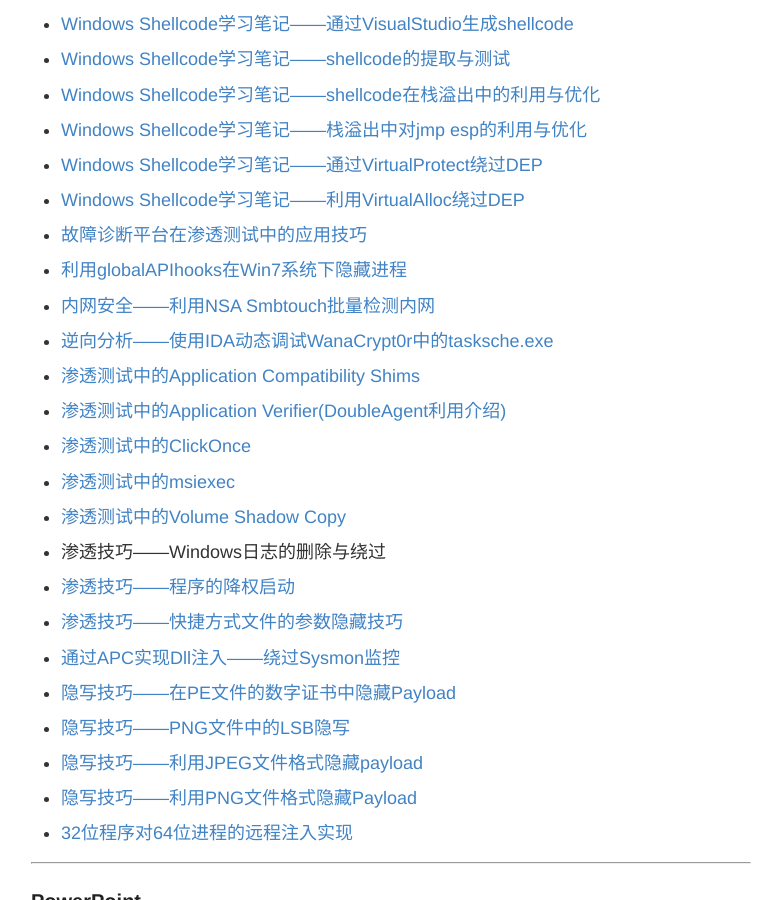
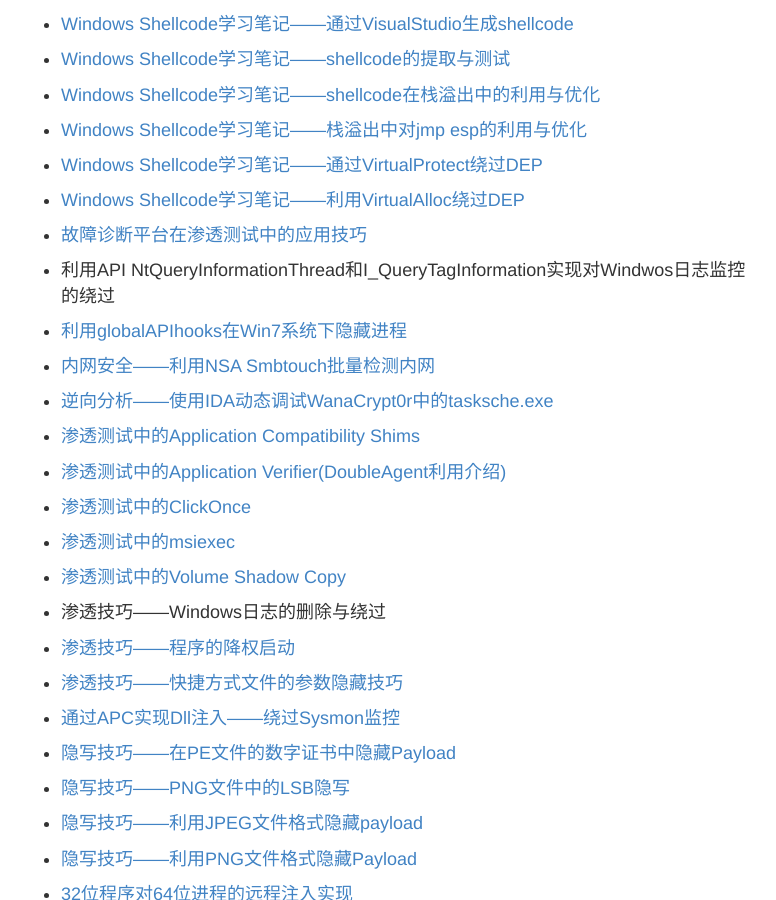
Before and after one commit to 3gstudent/backup-3gstudent.github.io, a Jekyll site: the page built from about.md, in a window 1280 px wide and 900 px high, scrolled down 2454 px. Shown: the whole window, without its empty margins (249-1025 px from the left). Built offline with Jekyll 4.4.1, drawn with Linux system fonts in a browser that asks for light colours.

Commit message:
Update about.md

```diff
--- a/about.md
+++ b/about.md
@@ -150,6 +150,8 @@ Github:   [3gstudent](https://github.com/3gstudent)
  [故障诊断平台在渗透测试中的应用技巧](https://3gstudent.github.io/3gstudent.github.io/%E6%95%85%E9%9A%9C%E8%AF%8A%E6%96%AD%E5%B9%B3%E5%8F%B0%E5%9C%A8%E6%B8%97%E9%80%8F%E6%B5%8B%E8%AF%95%E4%B8%AD%E7%9A%84%E5%BA%94%E7%94%A8%E6%8A%80%E5%B7%A7/)
 
 -
+ 利用API NtQueryInformationThread和I_QueryTagInformation实现对Windwos日志监控的绕过
+-
  [利用globalAPIhooks在Win7系统下隐藏进程](https://3gstudent.github.io/3gstudent.github.io/%E5%88%A9%E7%94%A8globalAPIhooks%E5%9C%A8Win7%E7%B3%BB%E7%BB%9F%E4%B8%8B%E9%9A%90%E8%97%8F%E8%BF%9B%E7%A8%8B/)
 
 -
```
